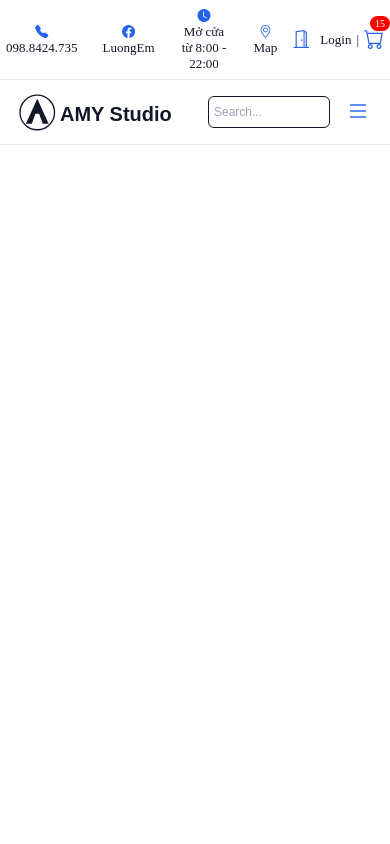
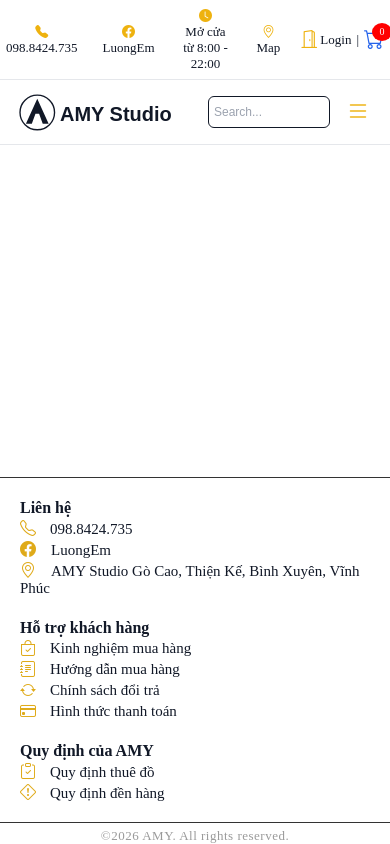
Before and after one commit to KIDO97TQ/Angular, an Angular app: page /products/a in a window 390 px wide. Built offline with nearby package versions, Linux system fonts and the light colour scheme; no server answers.

Commit message:
commit 23

```diff
--- a/src/app/app.css
+++ b/src/app/app.css
@@ -1,12 +1,20 @@
-/* html,
+html,
 body {
     height: 100%;
     margin: 0;
 }
 
+.app-container {
+    min-height: 100vh;
+    display: flex;
+    flex-direction: column;
+}
+
 .main {
-    min-height: 100vh;
-    background-size: cover;
-    background-position: center;
+    flex: 1;
+    display: flex;
+}
 
-} */
+.content {
+    flex: 1;
+}
--- a/src/app/app.html
+++ b/src/app/app.html
@@ -7,5 +7,5 @@
     </div>
   </main>
 
-  <!-- <app-footer></app-footer> -->
+  <app-footer></app-footer>
 </div>
--- a/src/app/app.ts
+++ b/src/app/app.ts
@@ -1,6 +1,7 @@
 import { Component, signal, inject, OnInit } from '@angular/core';
 import { RouterOutlet } from '@angular/router';
 import { HeaderComponent } from './shared/components/header/header';
+import { FooterComponent } from './shared/components/footer/footer';
 import { CommonModule } from '@angular/common';
 import { ProductService } from './Core/services/product';
 import { AuthService } from '../app/Core/auth/auth-service';
@@ -9,7 +10,7 @@
 @Component({
   standalone: true,
   selector: 'app-root',
-  imports: [RouterOutlet, HeaderComponent, CommonModule],
+  imports: [RouterOutlet, HeaderComponent, CommonModule, FooterComponent],
   templateUrl: './app.html',
   styleUrl: './app.css'
 })
--- a/src/app/features/auth/login/login.html
+++ b/src/app/features/auth/login/login.html
@@ -85,8 +85,8 @@
                         <i class="bi bi-telephone"></i>
                         <input type="tel" formControlName="phone" placeholder="Số điện thoại" />
                     </div>
-                    @if ((signupForm.controls.email.invalid) &&
-                    (signupForm.controls.email.touched || signupForm.controls.email.dirty)) {
+                    @if ((signupForm.controls.phone.invalid) &&
+                    (signupForm.controls.phone.touched || signupForm.controls.phone.dirty)) {
                     <p class="error-message">Số điện thoại không hợp lệ</p>
                     }
 
--- a/src/app/features/auth/login/login.ts
+++ b/src/app/features/auth/login/login.ts
@@ -53,9 +53,12 @@
       ],
       updateOn: 'blur' //khuyên dùng
     }),
-    email: new FormControl<string>('', {
+    phone: new FormControl<string>('', {
       nonNullable: true,
-      validators: [Validators.required, Validators.email]
+      validators: [
+        Validators.required,
+        Validators.pattern(/^(\+84|0)(3|5|7|8|9)[0-9]{8}$/)
+      ]
     }),
     password: new FormControl<string>('', {
       nonNullable: true,
@@ -87,9 +90,11 @@
 
     this.userService.login(payload).subscribe({
       next: (res: any) => {
+        console.log('LOGIN RESPONSE:', res);
+        this.username = res.user.username;
         this.formLogin.reset();
         this.authService.saveToken(res.token);
-        this.authService.setUsername(username);
+        this.authService.setUsername(res.user.username);
         this.isLoggedIn = true;
         this.router.navigate(['/products']);
       },
@@ -102,17 +107,18 @@
   // SIGNUP SUBMIT
   submitSignup() {
     if (this.signupForm.invalid) {
-      alert('Please fill all fields correctly!');
+      alert('Vui lòng điền các thông tin chính xác!');
       return;
     }
 
-    const { username, email, password } = this.signupForm.getRawValue();
+    const { username, phone, password } = this.signupForm.getRawValue();
 
     const payload = {
       user: username,
-      email: email,
+      phone: phone,
       pass: password
     };
+    console.log(payload);
 
     this.userService.signup(payload).subscribe({
       next: (res: any) => {
@@ -120,14 +126,12 @@
         this.isSignupMode = false;
         this.isLoggedIn = false;
         this.cd.detectChanges(); //thêm để hết lỗi Angular đã check xong view rồi, nhưng giá trị bind lại bị đổi ngay sau đó
-        this.toastr.success('Signup successful! Please login.', 'Success');
+        this.toastr.success('Đăng ký thành công. Vui lòng đăng nhập', 'Success');
       },
       error: (ee) => {
         alert(ee.error.message);
       }
     });
-
-    console.log('Signup payload:', payload);
   }
 
   // LOGOUT
--- a/src/app/shared/components/footer/footer.css
+++ b/src/app/shared/components/footer/footer.css
@@ -0,0 +1,105 @@
+.footer-container {
+    display: flex;
+    flex-direction: row;
+    justify-content: space-between;
+    align-items: flex-start;
+    gap: 40px;
+    max-width: 1200px;
+    margin: auto;
+    border-top: 1px solid #333;
+    margin-top: 15px;
+}
+
+.footer-column ul li {
+    display: flex;
+    align-items: center;
+    gap: 10px;
+    margin: 5px;
+}
+
+.footer-column ul li i {
+    font-size: 16px;
+    color: #dfaa19;
+    min-width: 20px;
+}
+
+.footer-column ul li span,
+.footer-column ul li a {
+    color: var(--text);
+    text-decoration: none;
+    font-size: 15px;
+}
+
+
+.footer-column {
+    flex: 1;
+    min-width: 220px;
+}
+
+.footer-bottom {
+    text-align: center;
+    margin-top: 20px;
+    padding-top: 5px;
+
+    font-size: 13px;
+    color: #9a9a9a;
+    font-weight: 400;
+    letter-spacing: 0.5px;
+
+    border-top: 1px solid #333;
+}
+
+h4 {
+    margin-bottom: 0;
+    margin-left: 20px;
+}
+
+.contact-linkInfo {
+    margin-left: 15px;
+}
+
+.footer-column ul li:hover {
+    transform: scale(1.09);
+}
+
+/* ===== RESPONSIVE ===== */
+@media (max-width: 768px) {
+    .footer-container {
+        display: flex;
+        flex-direction: column;
+        justify-content: space-between;
+        align-items: flex-start;
+        gap: 0px;
+        max-width: 1000px;
+        margin: auto;
+        margin-top: 15px;
+    }
+
+    .footer-column ul li {
+        display: flex;
+        align-items: center;
+        gap: 10px;
+        padding: 0;
+        margin: 0;
+    }
+
+
+    .footer-column {
+        min-width: 100%;
+    }
+
+    .footer-column h4 {
+        margin-bottom: 0px;
+    }
+
+    .footer-column ul li {
+        margin-top: 3px;
+    }
+
+    .footer-column ul {
+        margin: 0;
+        padding: 0;
+        margin-left: 20px;
+    }
+
+}
--- a/src/app/shared/components/footer/footer.html
+++ b/src/app/shared/components/footer/footer.html
@@ -1 +1,72 @@
-<p>footer works!</p>
+<footer class="footer">
+    <div class="footer-container">
+
+        <!-- Liên hệ -->
+        <div class="footer-column">
+            <h4>Liên hệ</h4>
+            <ul>
+                <li>
+                    <i class="bi bi-telephone"></i>
+                    <span>098.8424.735</span>
+                </li>
+                <li>
+                    <a href="https://www.facebook.com/share/1HmHCkZYNk/?mibextid=wwXIfr" class="contact-link"
+                        target="_blank" rel="noopener noreferrer">
+                        <i class="bi bi-facebook"></i>
+                        <span class="contact-linkInfo">LuongEm</span>
+                    </a>
+                </li>
+                <li>
+                    <a href="https://maps.app.goo.gl/uv7ui9B1ny5nyGAJA" class="contact-link" target="_blank"
+                        rel="noopener noreferrer">
+                        <i class="bi bi-geo-alt"></i>
+                        <span class="contact-linkInfo">AMY Studio Gò Cao, Thiện Kế, Bình Xuyên, Vĩnh Phúc</span>
+                    </a>
+                </li>
+            </ul>
+        </div>
+
+        <!-- Hỗ trợ khách hàng -->
+        <div class="footer-column">
+            <h4>Hỗ trợ khách hàng</h4>
+            <ul>
+                <li>
+                    <i class="bi bi-bag-check"></i>
+                    <a href="#">Kinh nghiệm mua hàng</a>
+                </li>
+                <li>
+                    <i class="bi bi-journal-text"></i>
+                    <a href="#">Hướng dẫn mua hàng</a>
+                </li>
+                <li>
+                    <i class="bi bi-arrow-repeat"></i>
+                    <a href="#">Chính sách đổi trả</a>
+                </li>
+                <li>
+                    <i class="bi bi-credit-card"></i>
+                    <a href="#">Hình thức thanh toán</a>
+                </li>
+            </ul>
+        </div>
+
+        <!-- Quy định của AMY -->
+        <div class="footer-column">
+            <h4>Quy định của AMY</h4>
+            <ul>
+                <li>
+                    <i class="bi bi-clipboard-check"></i>
+                    <a href="#">Quy định thuê đồ</a>
+                </li>
+                <li>
+                    <i class="bi bi-exclamation-diamond"></i>
+                    <a href="#">Quy định đền hàng</a>
+                </li>
+            </ul>
+        </div>
+
+    </div>
+
+    <div class="footer-bottom">
+        ©2026 AMY. All rights reserved.
+    </div>
+</footer>
--- a/src/app/shared/components/header/header.css
+++ b/src/app/shared/components/header/header.css
@@ -2,6 +2,9 @@
     display: flex;
     flex-direction: column;
     width: 100%;
+    position: sticky;
+    top: 0;
+    z-index: 1000;
 }
 
 .top-contact-bar {
@@ -61,7 +64,8 @@
 }
 
 .bi {
-    color: #2563eb;
+    color: #eeb20f;
+    ;
 }
 
 /* giỏ hàng */
@@ -71,6 +75,11 @@
     cursor: pointer;
     transition: transform 0.2s ease, color 0.2s ease;
     margin: 0;
+}
+
+.cart-icon {
+    position: relative;
+    display: inline-block;
 }
 
 .bi:hover,
@@ -85,13 +94,21 @@
 
 .cart-badge {
     position: absolute;
-    top: 5px;
-    right: 8px;
+    top: -6px;
+    right: -8px;
     background: red;
     color: white;
     font-size: 10px;
     padding: 2px 5px;
     border-radius: 999px;
+    text-align: center;
+
+    min-width: 18px;
+    height: 18px;
+    line-height: 18px;
+
+    border-radius: 50%;
+    padding: 0 1px;
 }
 
 .search-wrapper {
@@ -144,7 +161,7 @@
 
 /* ===== HEADER ===== */
 .app-header {
-    position: sticky;
+    position: relative;
     top: env(safe-area-inset-top);
     z-index: 1000;
 
@@ -390,17 +407,6 @@
         display: block;
     }
 
-    .cart-badge {
-        position: absolute;
-        top: 16px;
-        right: 0px;
-        background: red;
-        color: white;
-        font-size: 10px;
-        padding: 2px 5px;
-        border-radius: 999px;
-    }
-
     .header-center.open {
         display: flex;
     }
@@ -465,12 +471,12 @@
 
     .bi.bi-person-circle {
         margin-left: 20px;
-        margin-right: 10px;
+        margin-right: 5px;
     }
 
     .bi.bi-door-open {
-        margin-left: 15px;
-        margin-right: 10px;
+        margin-left: 20px;
+        margin-right: 2px;
     }
 }
 
--- a/src/app/shared/components/header/header.html
+++ b/src/app/shared/components/header/header.html
@@ -60,8 +60,10 @@
                     }
                 </div>
                 <span>|</span>
-                <i class="bi bi-cart"></i> <!-- giỏ đơn giản -->
-                <span class="cart-badge">15</span>
+                <div class="cart-icon">
+                    <i class="bi bi-cart"></i>
+                    <span class="cart-badge">0</span>
+                </div>
             </div>
         </div>
     </div>
```
Also changed, not shown: src/app/shared/components/footer/footer.ts (+5 -2 lines), 2 other files (tests, documents, lock files or other folders).
